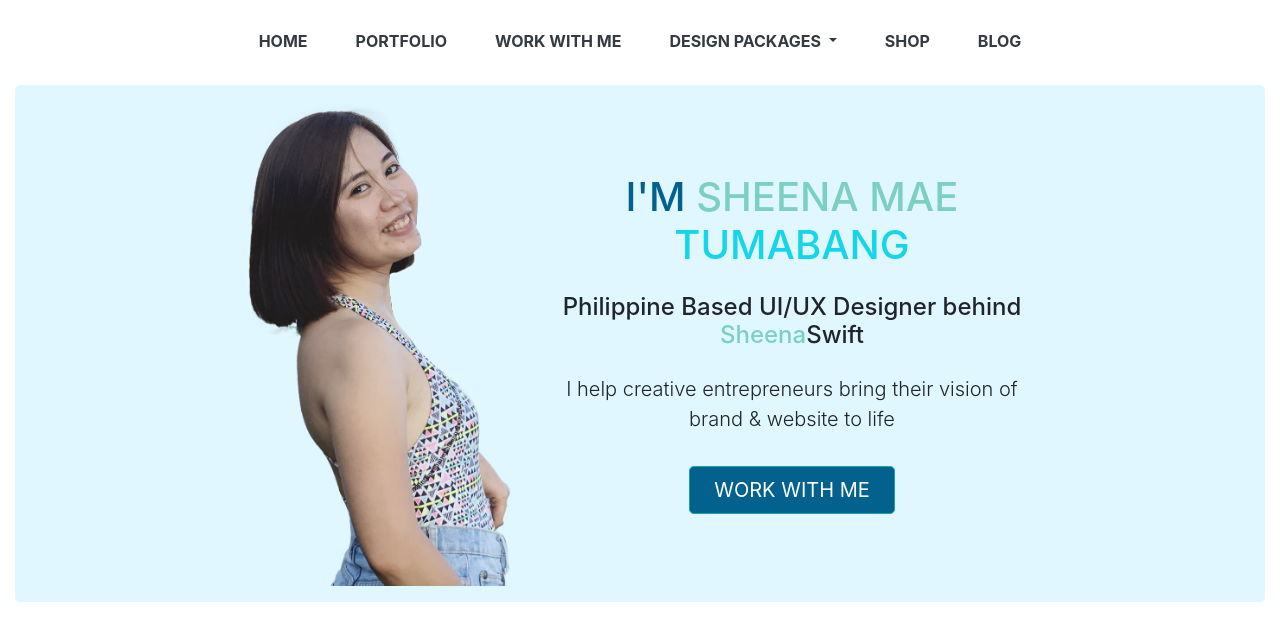
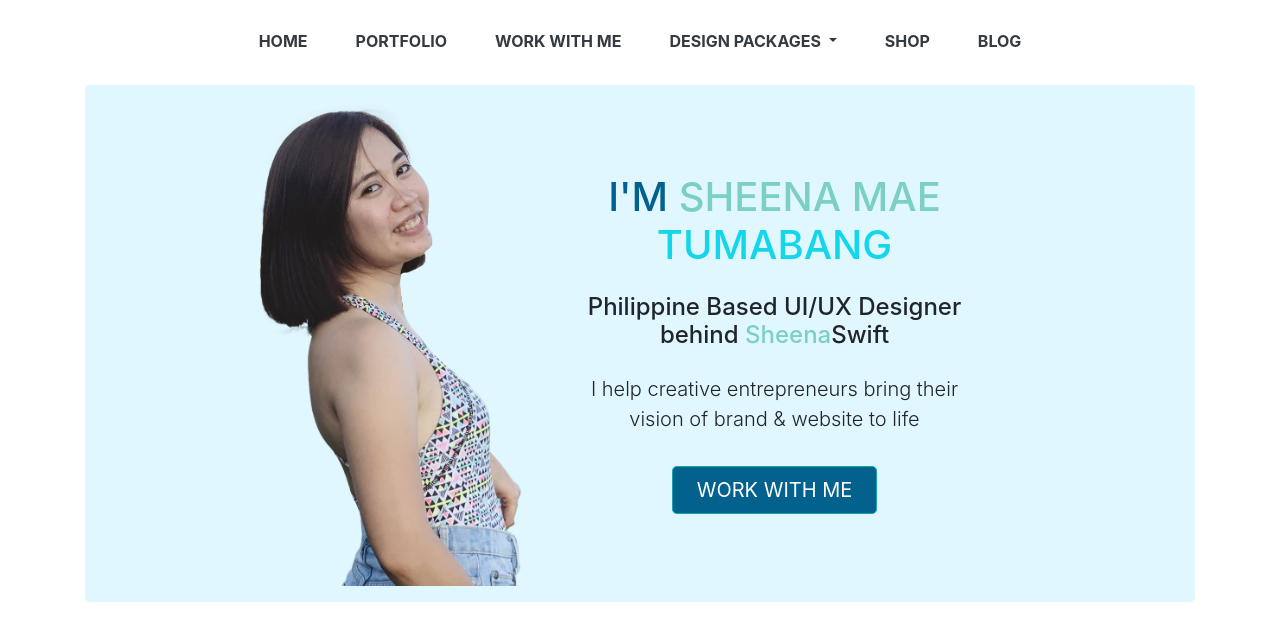
Before and after one commit to dekujon/dekujon.github.io, a plain HTML site: page index.html in a window 1280 px wide. Shown: the part 141-772 px from the top of the page. Drawn offline with nearby package versions, Linux system fonts and the light colour scheme.

Commit message:
Add files via upload

```diff
--- a/index.html
+++ b/index.html
@@ -69,7 +69,8 @@
 
     <!-- This is the Jumbotron -->
 
-    <div class="container-fluid">
+    <div class="jumbobg">
+      <div class="container">
         <div class="jumbotron" style="background-color: #e0f7ff">
           <div class="row align-items-center">
             <div class="col-12 col-md-5 text-center text-md-right my-md-n5">
@@ -81,6 +82,7 @@
               <h4 class="mb-4">Philippine Based UI/UX Designer behind <span style="color:#7bd0c2">Sheena</span>Swift</h4>
               <p class="lead">I help creative entrepreneurs bring their vision of brand & website to life</p>
               <div class="text-center"><a class="btn btn-info btn-lg mt-3 px-4 py-2 mb-4 mb-md-0" style="background-color: #02628d" href="#" role="button">WORK WITH ME</a></div>
+            </div>
           </div>
         </div>
       </div>
```
Lines whose indentation alone changed are shown as unchanged.
